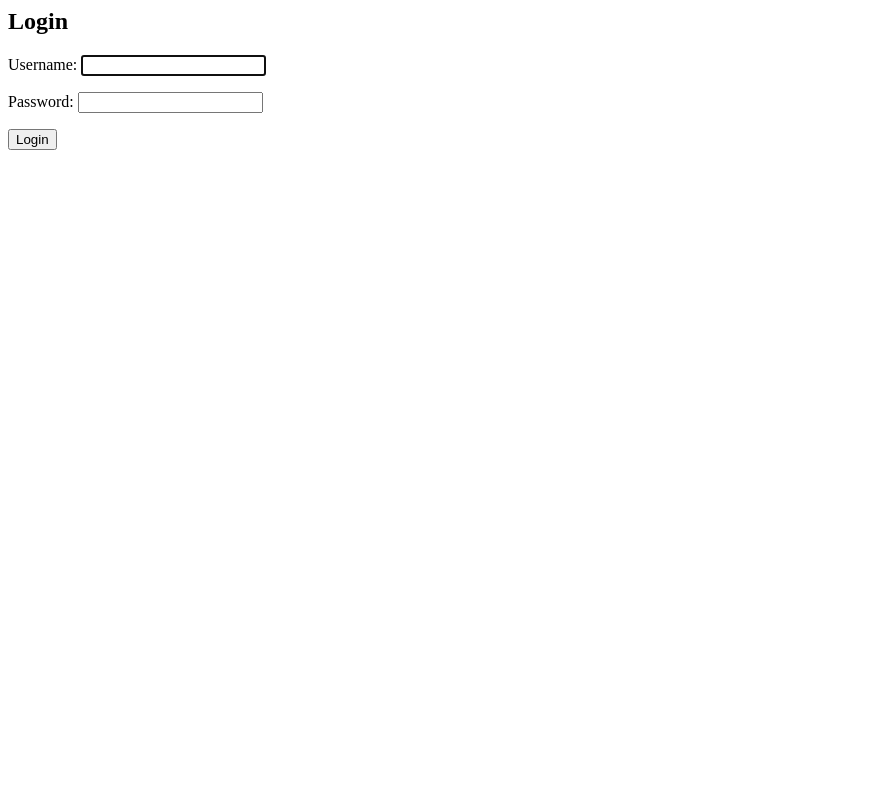
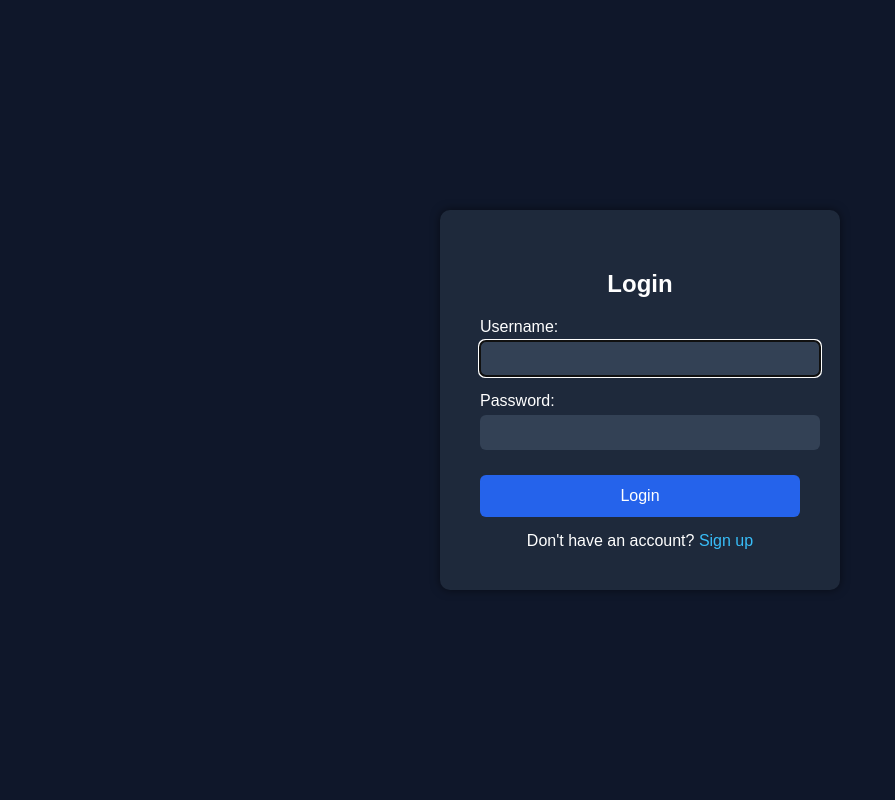
Before and after one commit to Abhisek8895/Convorsational_Chatbot, a Django app: page /login/ in a window 1280 px wide. Shown: the whole page, without its empty margins (0-895 px from the left). Run offline with Django 5.2, Linux system fonts and the light colour scheme.

Commit message:
Design the login page

```diff
--- a/templates/login.html
+++ b/templates/login.html
@@ -1,3 +1,86 @@
+<!DOCTYPE html>
+<html>
+<head>
+    <title>Login - Conversational Chatbot</title>
+
+    <style>
+        body{
+            margin:0;
+            padding:0;
+            font-family: Arial, Helvetica, sans-serif;
+            background-color:#0f172a;
+            color:white;
+            display:flex;
+            justify-content:center;
+            align-items:center;
+            height:100vh;
+        }
+
+        .login-container{
+            background:#1e293b;
+            padding:40px;
+            border-radius:10px;
+            width:320px;
+            box-shadow:0 0 10px rgba(0,0,0,0.5);
+        }
+
+        h2{
+            text-align:center;
+            margin-bottom:20px;
+        }
+
+        form p{
+            margin-bottom:15px;
+        }
+
+        input{
+            width:100%;
+            padding:10px;
+            border:none;
+            border-radius:6px;
+            margin-top:5px;
+            background:#334155;
+            color:white;
+        }
+
+        button{
+            width:100%;
+            padding:12px;
+            border:none;
+            border-radius:6px;
+            background:#2563eb;
+            color:white;
+            font-size:16px;
+            cursor:pointer;
+            margin-top:10px;
+            transition:0.3s;
+        }
+
+        button:hover{
+            background:#1d4ed8;
+        }
+
+        .signup-link{
+            text-align:center;
+            margin-top:15px;
+        }
+
+        a{
+            color:#38bdf8;
+            text-decoration:none;
+        }
+
+        a:hover{
+            text-decoration:underline;
+        }
+
+    </style>
+
+</head>
+<body>
+
+<div class="login-container">
+
 <h2>Login</h2>
 
 <form method="POST">
@@ -6,3 +89,12 @@
 
     <button type="submit">Login</button>
 </form>
+
+<div class="signup-link">
+    Don't have an account? <a href="/signup/">Sign up</a>
+</div>
+
+</div>
+
+</body>
+</html>
```
